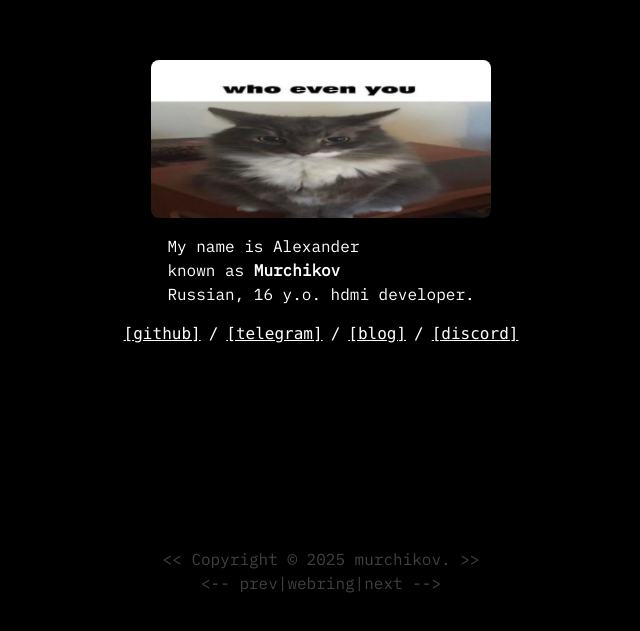
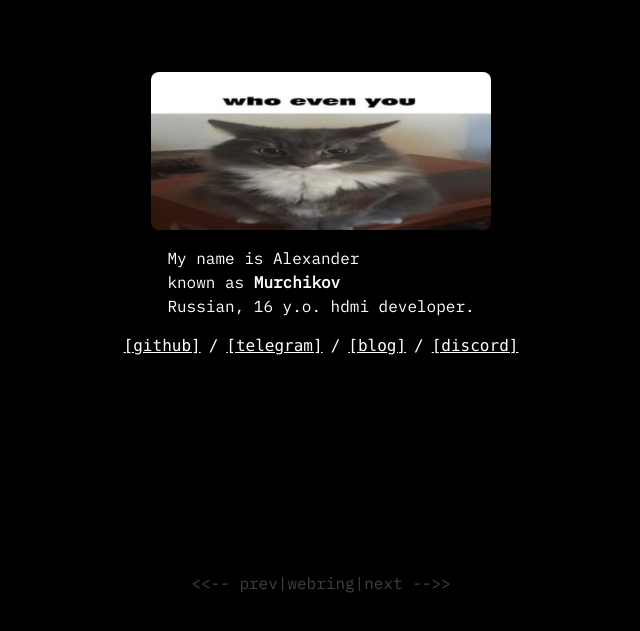
Before and after one commit to imMurchikov/website, a Next.js app: page / in a window 1280 px wide. Shown: the part 141-772 px from the top of the page, without its empty margins (319-959 px from the left). Built offline with nearby package versions, Linux system fonts and the light colour scheme.

Commit message:
remove copyright (NOT NEEDED STRING)

```diff
--- a/src/app/page.tsx
+++ b/src/app/page.tsx
@@ -54,11 +54,9 @@ export default function Home() {
         </nav>
       </div>
       <footer className="mt-auto  py-8 opacity-25 text-center w-full">
-        {"<<"} Copyright © 2025 murchikov. {">>"}
-        <br />
-        <a href="https://otomir23.me/webring/38/prev">&lt;-- prev|</a>
+        <a href="https://otomir23.me/webring/38/prev">{"<<"}-- prev|</a>
         <a href="https://webring.otomir23.me">webring</a>
-        <a href="https://otomir23.me/webring/38/next">|next --&gt;</a>
+        <a href="https://otomir23.me/webring/38/next">|next --{">>"}</a>
       </footer>
     </main>
   );
```
